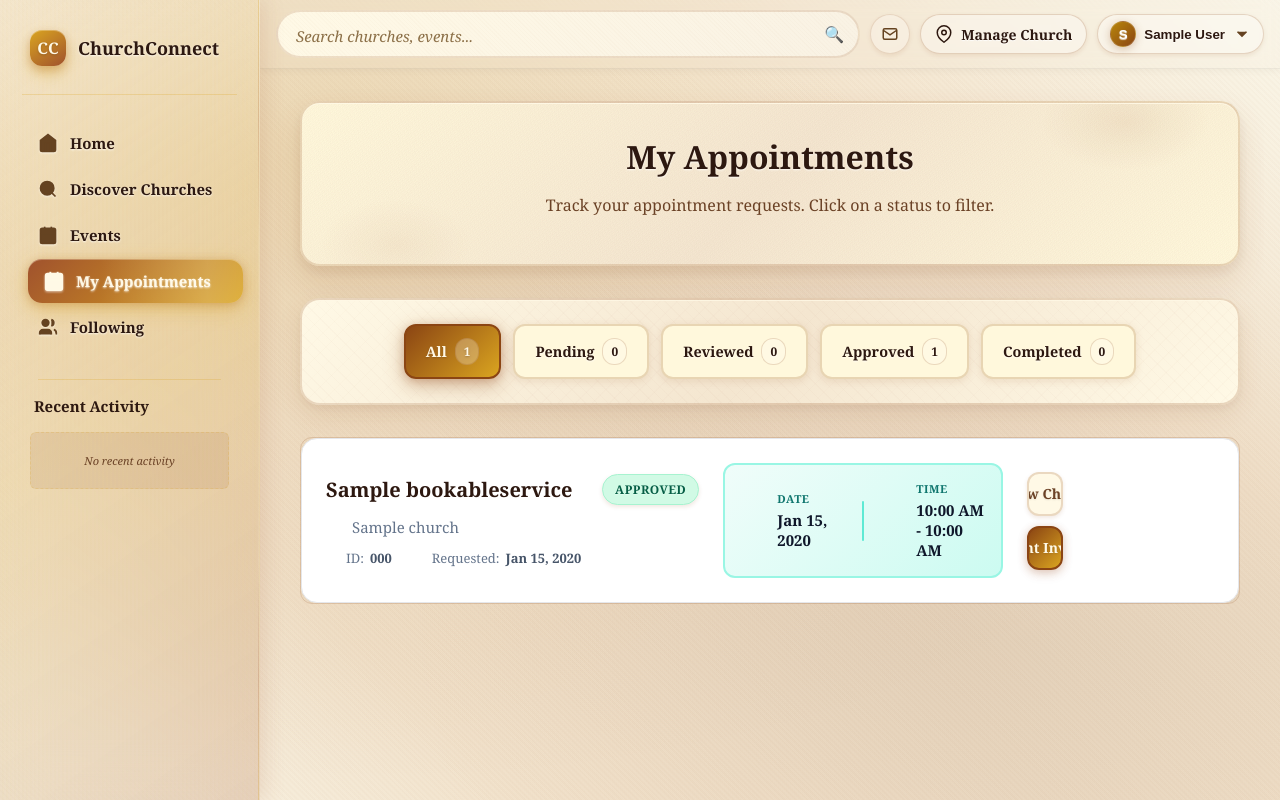
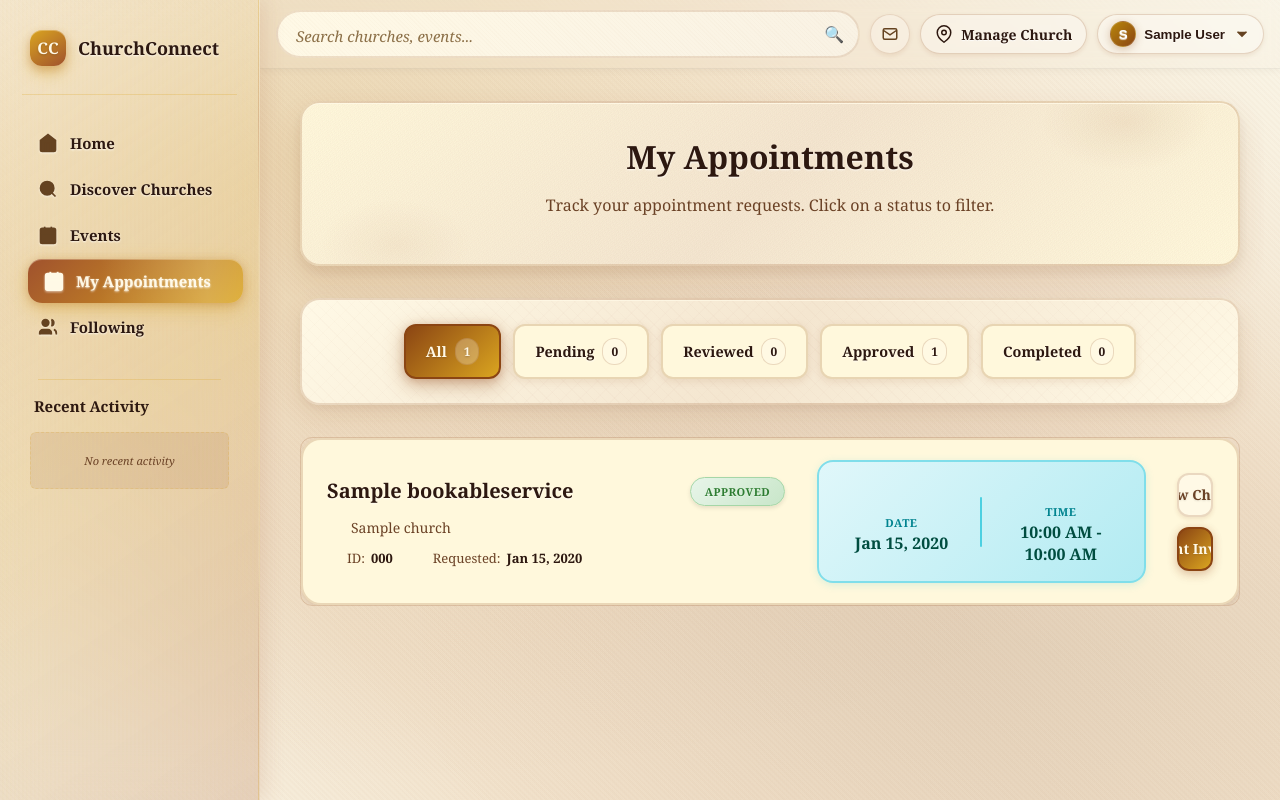
Before and after one commit to marllouie99/DioceseIligan, a Django app: page /app/appointments/ in a window 1280 px wide. Run offline with Django 5.2, Linux system fonts and the light colour scheme; a user stored in the database is signed in; tables that the repository leaves empty hold one stand-in row (values such as "Sample post"); data that the repository does not hold is empty.

Commit message:
Match appointments page to warm sacred earth theme
THEME INTEGRATION:
- Changed card background to var(--card-bg) (warm beige)
- Updated borders to var(--border) with brown tones
- Applied warm shadows with brown rgba values
- Used theme color variables throughout

DATE/TIME CARD - CYAN/TEAL STYLE:
- Gradient background (#E0F7FA to #B2EBF2)
- Cyan border (#80DEEA)
- Centered layout with icons above text
- Teal text colors (#00838F, #004D40)
- Matches the screenshot design exactly

BADGE UPDATES:
- Gradient backgrounds for all status badges
- Requested: Yellow/gold gradient
- Reviewed: Blue gradient
- Approved: Green gradient
- Completed: Purple gradient
- Declined: Red gradient
- Canceled: Gray gradient
- Added subtle shadows

COLOR SCHEME:
- Text: var(--text) and var(--muted)
- Icons: var(--brand) with brown tones
- Borders: var(--border) with brown rgba
- Shadows: Brown-toned rgba values
- Matches warm sacred earth aesthetic

TYPOGRAPHY:
- Using var(--font-family-primary)
- Consistent font weights
- Proper letter spacing on badges

Now matches the beige/brown theme shown in screenshot!

```diff
--- a/static/css/pages/appointments.css
+++ b/static/css/pages/appointments.css
@@ -98,33 +98,37 @@ body.page-appointments {
 }
 
 /* =============================================================================
-   BOOKING LIST - MODERN CARD DESIGN
+   BOOKING LIST - WARM SACRED EARTH DESIGN
    ============================================================================= */
 
 .booking-list {
   display: flex;
   flex-direction: column;
-  gap: 20px;
+  gap: 16px;
 }
 
 /* Booking Card */
 .booking-card {
-  background: white;
-  border: 1px solid #e5e7eb;
-  border-radius: 16px;
-  padding: 24px;
+  background: var(--card-bg);
+  border: 2px solid var(--border);
+  border-radius: 20px;
+  padding: 20px 24px;
   display: grid;
-  grid-template-columns: 2fr 1.5fr 1fr;
+  grid-template-columns: 2fr 1.5fr auto;
   gap: 24px;
   align-items: center;
   transition: all 0.3s ease;
-  box-shadow: 0 2px 8px rgba(0, 0, 0, 0.04);
+  box-shadow:
+    0 4px 12px rgba(139, 69, 19, 0.08),
+    0 2px 4px rgba(101, 67, 33, 0.05);
 }
 
 .booking-card:hover {
-  box-shadow: 0 8px 24px rgba(0, 0, 0, 0.08);
-  transform: translateY(-2px);
-  border-color: #0f766e;
+  box-shadow:
+    0 8px 20px rgba(139, 69, 19, 0.12),
+    0 4px 8px rgba(101, 67, 33, 0.08);
+  transform: translateY(-1px);
+  border-color: rgba(139, 69, 19, 0.3);
 }
 
 /* Left Section - Service Info */
@@ -145,23 +149,25 @@ body.page-appointments {
 .booking-service-name {
   font-size: 20px;
   font-weight: 700;
-  color: #0f172a;
+  color: var(--text);
   margin: 0;
   line-height: 1.3;
+  font-family: var(--font-family-primary);
 }
 
 .booking-church-info {
   display: flex;
   align-items: center;
   gap: 8px;
-  color: #64748b;
-  font-size: 15px;
+  color: var(--muted);
+  font-size: 14px;
+  font-weight: 500;
 }
 
 .booking-church-info i {
-  width: 18px;
-  height: 18px;
-  color: #0f766e;
+  width: 16px;
+  height: 16px;
+  color: var(--brand);
 }
 
 .booking-meta-row {
@@ -175,13 +181,14 @@ body.page-appointments {
   align-items: center;
   gap: 6px;
   font-size: 13px;
-  color: #64748b;
+  color: var(--muted);
 }
 
 .booking-meta-item i {
   width: 14px;
   height: 14px;
-  color: #94a3b8;
+  color: var(--brand);
+  opacity: 0.7;
 }
 
 .booking-meta-item .meta-label {
@@ -190,7 +197,7 @@ body.page-appointments {
 
 .booking-meta-item .meta-value {
   font-weight: 600;
-  color: #475569;
+  color: var(--text);
 }
 
 .booking-decline-reason {
@@ -220,54 +227,58 @@ body.page-appointments {
 }
 
 .booking-datetime-card {
-  background: linear-gradient(135deg, #f0fdfa 0%, #ccfbf1 100%);
-  border: 2px solid #99f6e4;
-  border-radius: 12px;
-  padding: 16px;
+  background: linear-gradient(135deg, #E0F7FA 0%, #B2EBF2 100%);
+  border: 2px solid #80DEEA;
+  border-radius: 16px;
+  padding: 16px 20px;
   display: flex;
   align-items: center;
   gap: 16px;
-  min-width: 280px;
+  min-width: 260px;
+  box-shadow: 0 2px 8px rgba(0, 188, 212, 0.15);
 }
 
 .datetime-item {
   display: flex;
+  flex-direction: column;
   align-items: center;
-  gap: 12px;
+  gap: 6px;
   flex: 1;
+  text-align: center;
 }
 
 .datetime-item i {
-  width: 24px;
-  height: 24px;
-  color: #0f766e;
+  width: 20px;
+  height: 20px;
+  color: #00838F;
   flex-shrink: 0;
 }
 
 .datetime-content {
   display: flex;
   flex-direction: column;
-  gap: 4px;
+  gap: 2px;
 }
 
 .datetime-label {
   font-size: 11px;
-  font-weight: 600;
+  font-weight: 700;
   text-transform: uppercase;
   letter-spacing: 0.5px;
-  color: #0f766e;
+  color: #00838F;
 }
 
 .datetime-value {
-  font-size: 15px;
+  font-size: 16px;
   font-weight: 700;
-  color: #0f172a;
+  color: #004D40;
+  font-family: var(--font-family-primary);
 }
 
 .datetime-divider {
   width: 2px;
-  height: 40px;
-  background: #5eead4;
+  height: 50px;
+  background: #4DD0E1;
   border-radius: 2px;
 }
 
@@ -298,48 +309,50 @@ body.page-appointments {
 .badge {
   display: inline-flex;
   align-items: center;
-  padding: 6px 12px;
+  padding: 6px 14px;
   border-radius: 20px;
-  font-size: 12px;
+  font-size: 11px;
   font-weight: 700;
   text-transform: uppercase;
   letter-spacing: 0.5px;
+  font-family: var(--font-family-primary);
+  box-shadow: 0 2px 4px rgba(0, 0, 0, 0.1);
 }
 
 .badge-requested {
-  background: #fef3c7;
-  color: #92400e;
-  border: 1px solid #fde68a;
+  background: linear-gradient(135deg, #FFF9E6 0%, #FFE4A3 100%);
+  color: #8B6914;
+  border: 1px solid #E6D19A;
 }
 
 .badge-reviewed {
-  background: #dbeafe;
-  color: #1e40af;
-  border: 1px solid #bfdbfe;
+  background: linear-gradient(135deg, #E3F2FD 0%, #BBDEFB 100%);
+  color: #1565C0;
+  border: 1px solid #90CAF9;
 }
 
 .badge-approved {
-  background: #d1fae5;
-  color: #065f46;
-  border: 1px solid #a7f3d0;
+  background: linear-gradient(135deg, #E8F5E9 0%, #C8E6C9 100%);
+  color: #2E7D32;
+  border: 1px solid #A5D6A7;
 }
 
 .badge-completed {
-  background: #e0e7ff;
-  color: #3730a3;
-  border: 1px solid #c7d2fe;
+  background: linear-gradient(135deg, #F3E5F5 0%, #E1BEE7 100%);
+  color: #6A1B9A;
+  border: 1px solid #CE93D8;
 }
 
 .badge-declined {
-  background: #fee2e2;
-  color: #991b1b;
-  border: 1px solid #fecaca;
+  background: linear-gradient(135deg, #FFEBEE 0%, #FFCDD2 100%);
+  color: #C62828;
+  border: 1px solid #EF9A9A;
 }
 
 .badge-canceled {
-  background: #f3f4f6;
-  color: #374151;
-  border: 1px solid #d1d5db;
+  background: linear-gradient(135deg, #F5F5F5 0%, #E0E0E0 100%);
+  color: #616161;
+  border: 1px solid #BDBDBD;
 }
 
 /* =============================================================================
```
